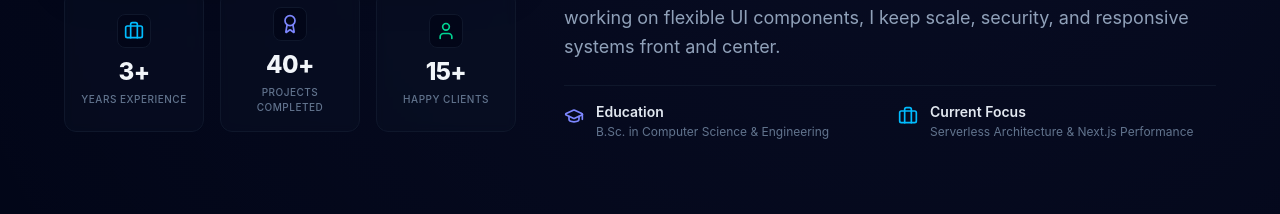
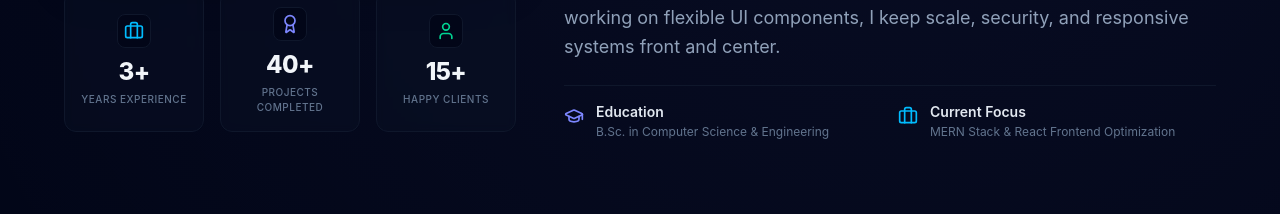
Before and after one commit to Alamin4D/react-portfolio, a React (Vite) app: page / in a window 1280 px wide. Shown: the part 1189-1403 px from the top of the page. Built offline with nearby package versions, Linux system fonts and the light colour scheme.

Commit message:
feat(portfolio): add interactive skills grid and dynamic about me components

```diff
--- a/src/components/About.tsx
+++ b/src/components/About.tsx
@@ -1,5 +1,3 @@
-"use client";
-
 import React from "react";
 import { motion } from "framer-motion";
 import { User, Briefcase, GraduationCap, Award } from "lucide-react";
@@ -76,7 +74,7 @@ export default function About() {
 
             <div className="space-y-4 text-base leading-relaxed text-slate-400 sm:text-lg">
               <p>
-                Hello! I&apos;m <span className="text-slate-200 font-medium">Alamin</span>, a software engineer with a deep passion for digital craftsmanship. My journey in tech started with a curiosity about how things work on the internet, which quickly evolved into building dynamic, highly-optimized web applications.
+                Hello! I'm <span className="text-slate-200 font-medium">Alamin</span>, a software engineer with a deep passion for digital craftsmanship. My journey in tech started with a curiosity about how things work on the internet, which quickly evolved into building dynamic, highly-optimized web applications.
               </p>
               <p>
                 I thrive on turning complex problems into elegant, human-readable code. Whether I am tuning client-side performance, structuring robust APIs, or working on flexible UI components, I keep scale, security, and responsive systems front and center.
@@ -96,7 +94,7 @@ export default function About() {
                 <Briefcase className="h-5 w-5 text-sky-400 mt-1 shrink-0" />
                 <div>
                   <h4 className="text-sm font-semibold text-slate-200">Current Focus</h4>
-                  <p className="text-xs text-slate-500 mt-0.5">Serverless Architecture & Next.js Performance</p>
+                  <p className="text-xs text-slate-500 mt-0.5">MERN Stack & React Frontend Optimization</p>
                 </div>
               </div>
             </div>
--- a/src/components/Skills.tsx
+++ b/src/components/Skills.tsx
@@ -1,5 +1,3 @@
-"use client";
-
 import React from "react";
 import { motion } from "framer-motion";
 
```
Also changed, not shown: src/components/Hero.tsx (+8 -4 lines).
